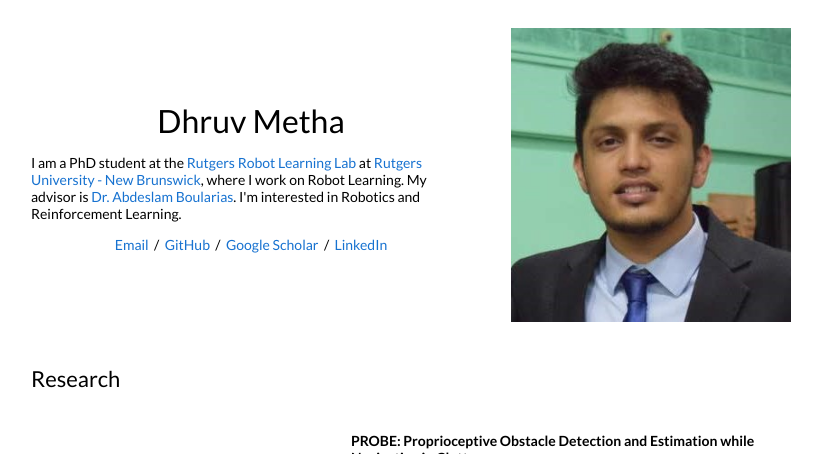
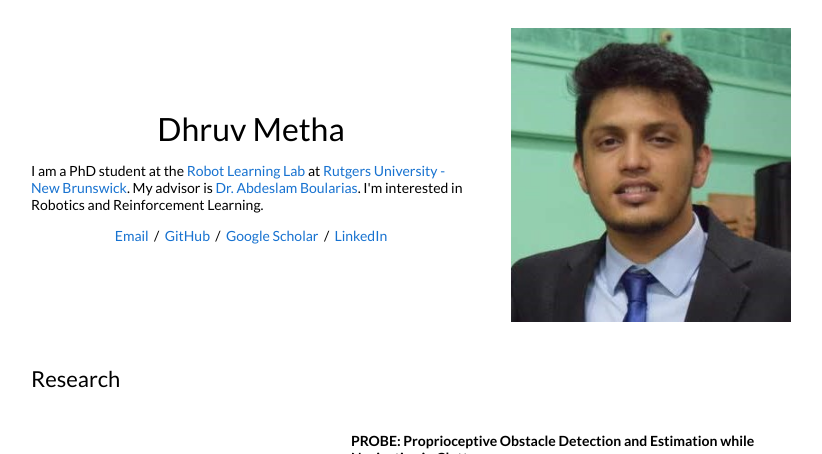
Before and after one commit to dhruvmetha/dhruvmetha.github.io, a Jekyll site: the page built from _posts/2024-03-15-legged_probe.markdown, in a window 1280 px wide, cut to the strip 0-454 px from the top of the page. Shown: the whole strip, without its empty margins (229-1051 px from the left). Built offline with Jekyll 4.4.1, drawn with Linux system fonts in a browser that asks for light colours.

Commit message:
user info change

```diff
--- a/_layouts/default.html
+++ b/_layouts/default.html
@@ -34,7 +34,7 @@
               <h1>
                 Dhruv Metha
               </h1>
-              <p>I am a PhD student at the <a href="http://rl.cs.rutgers.edu/">Rutgers Robot Learning Lab</a> at <a href="https://www.cs.rutgers.edu/">Rutgers University - New Brunswick</a>, where I work on Robot Learning. My advisor is <a href="http://rl.cs.rutgers.edu/abdeslam.html">Dr. Abdeslam Boularias</a>. I'm interested in Robotics and Reinforcement Learning.
+              <p>I am a PhD student at the <a href="http://rl.cs.rutgers.edu/">Robot Learning Lab</a> at <a href="https://www.cs.rutgers.edu/">Rutgers University - New Brunswick</a>. My advisor is <a href="http://rl.cs.rutgers.edu/abdeslam.html">Dr. Abdeslam Boularias</a>. I'm interested in Robotics and Reinforcement Learning.
               </p>
               <!-- <p>
                 From 2011 to 2017, I worked at <a href="https://www.intel.com">Intel</a>, as part of <a href="https://www.intelrealsense.com/">Intel RealSense</a>. I primarily designed computer vision algorithms for efficient hardware ASICs, including the Intel RealSense <a href="https://software.intel.com/en-us/articles/realsense-r200-camera">R200</a> and <a href="https://software.intel.com/en-us/realsense/d400">D400</a> RGB-D sensors. Additionally, I worked on <a href="https://github.com/IntelRealSense/librealsense">software APIs</a>, <a href="https://patents.google.com/patent/US9992474B2">active illumination systems</a>, <a href="https://patents.google.com/patent/US9304597">human-computer interaction devices</a>, and helped develop demos for trade shows, including CES 2012-2016.
```
